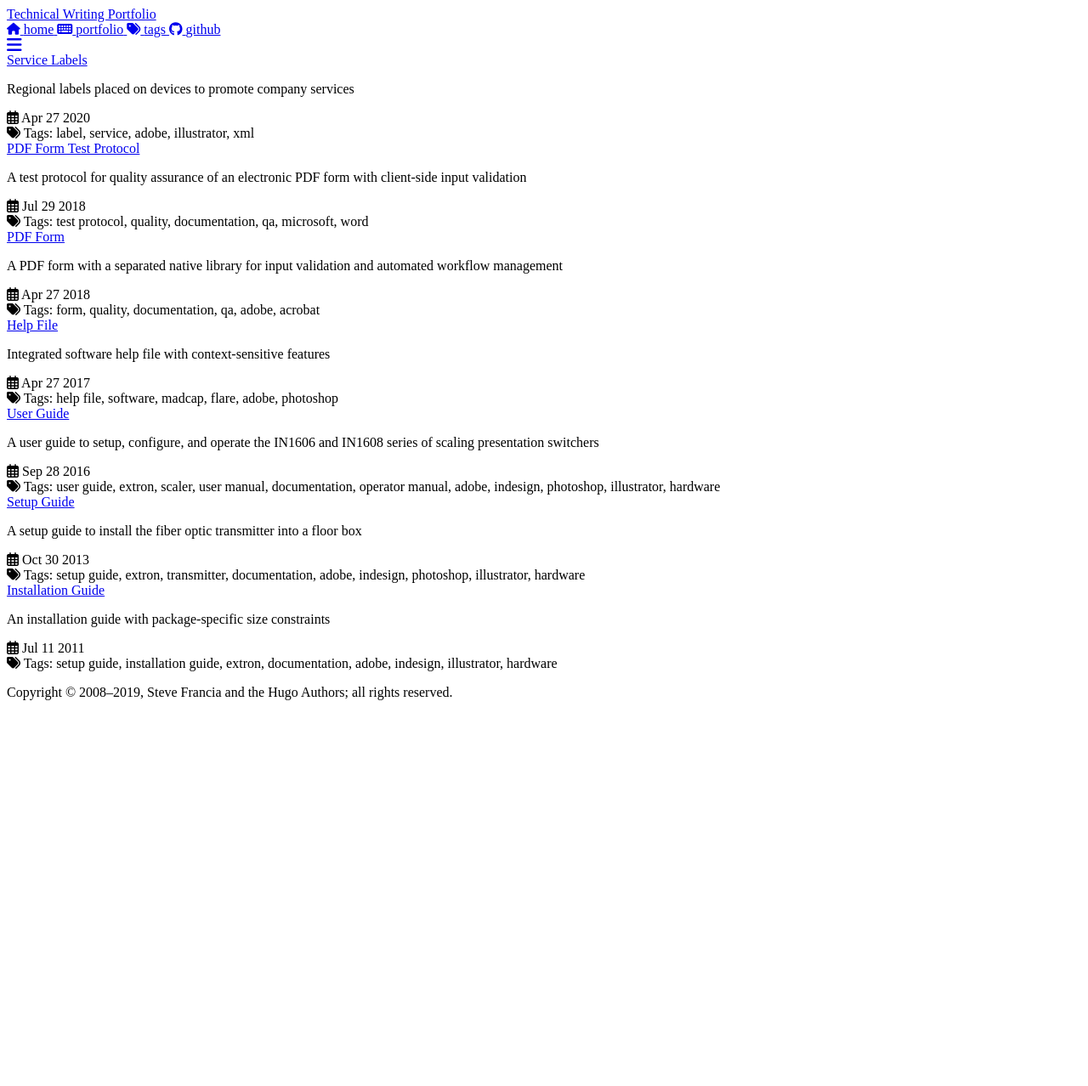
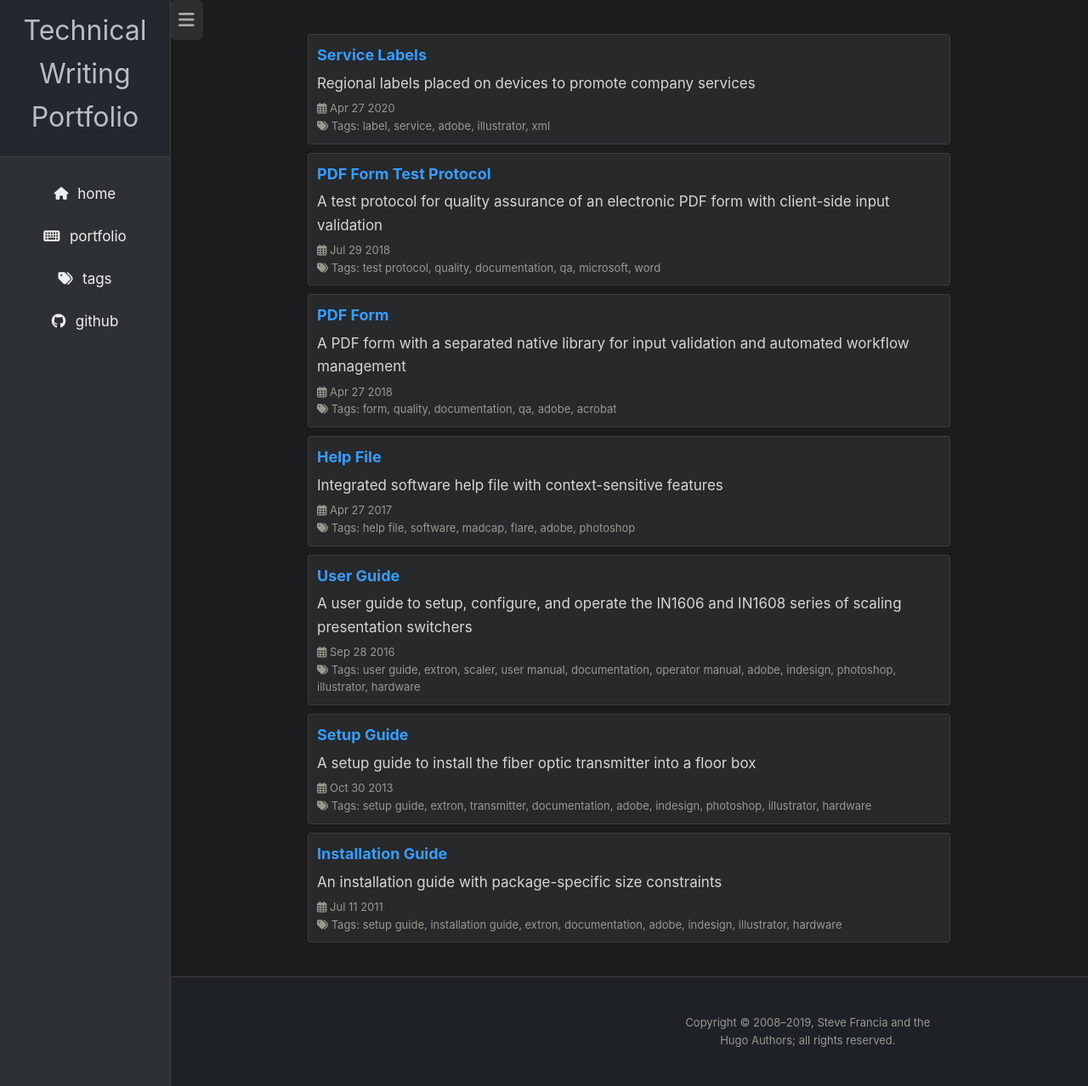
Before and after one commit to Naem-J/Naem-J.github.io, a Jekyll site: the page blog/index.html, which Jekyll copies as it is, in a window 1280 px wide and 1278 px high. Shown: the whole window at 85% size. Built offline with Jekyll 4.4.1, drawn with Linux system fonts in a browser that asks for light colours; nearby versions of some CDN libraries.

Commit message:
Update index.html

```diff
--- a/blog/index.html
+++ b/blog/index.html
@@ -5,15 +5,15 @@
     <meta name="description" content="This is a technical writing portfolio.">
     <meta name="Author" content="Jeff Naemura">
     <meta name="keywords" content="technical writing portfolio">
-    <link rel="stylesheet" href="Naem-J.github.io/css/syntax.css">
-    <link rel="stylesheet" href="Naem-J.github.io/css/style.css">
+    <link rel="stylesheet" href="https://Naem-J.github.io/css/syntax.css">
+    <link rel="stylesheet" href="https://Naem-J.github.io/css/style.css">
     <script src="https://kit.fontawesome.com/1b7478c139.js" crossorigin="anonymous"></script>
     <title>Technical Writing Portfolio</title>
   </head><body><aside id="sidenav">
     <header>
 
 
-    <a id="branding" href="Naem-J.github.io">
+    <a id="branding" href="https://Naem-J.github.io">
 
             Technical Writing Portfolio
 
```
